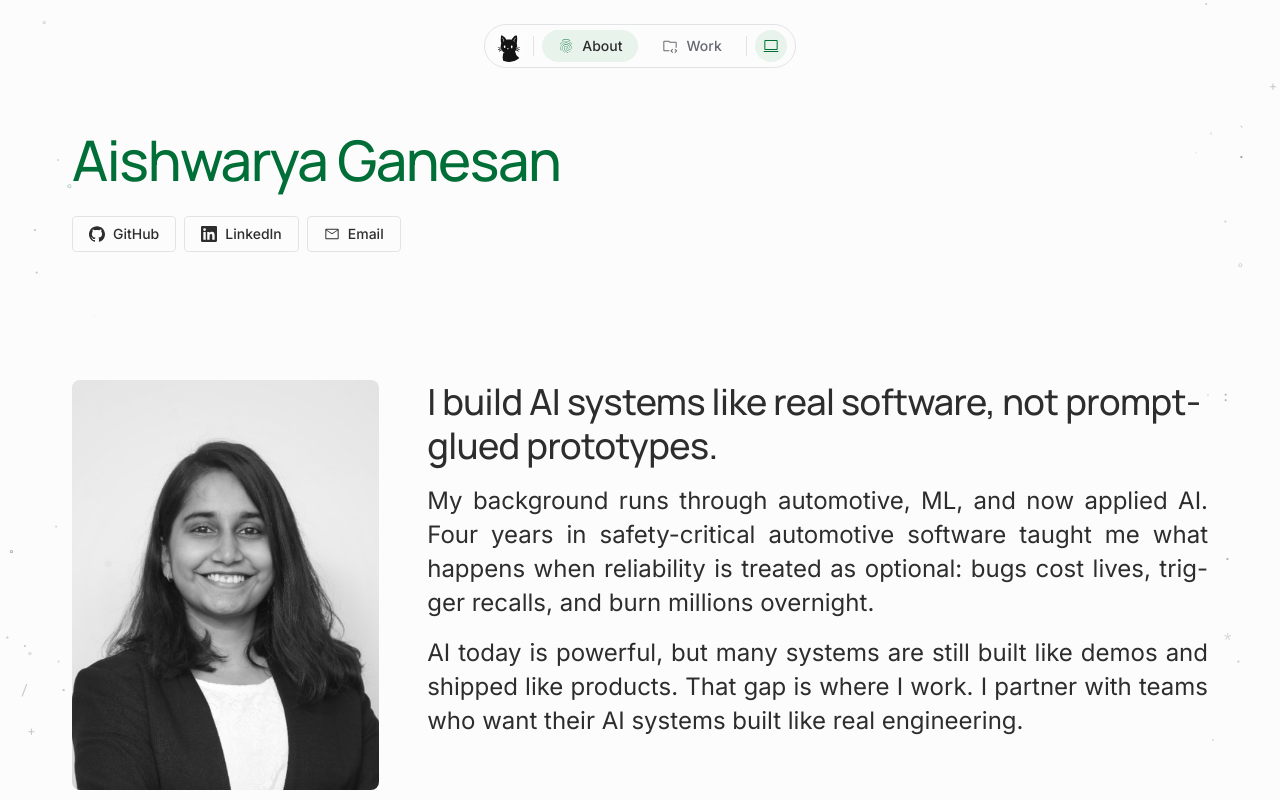
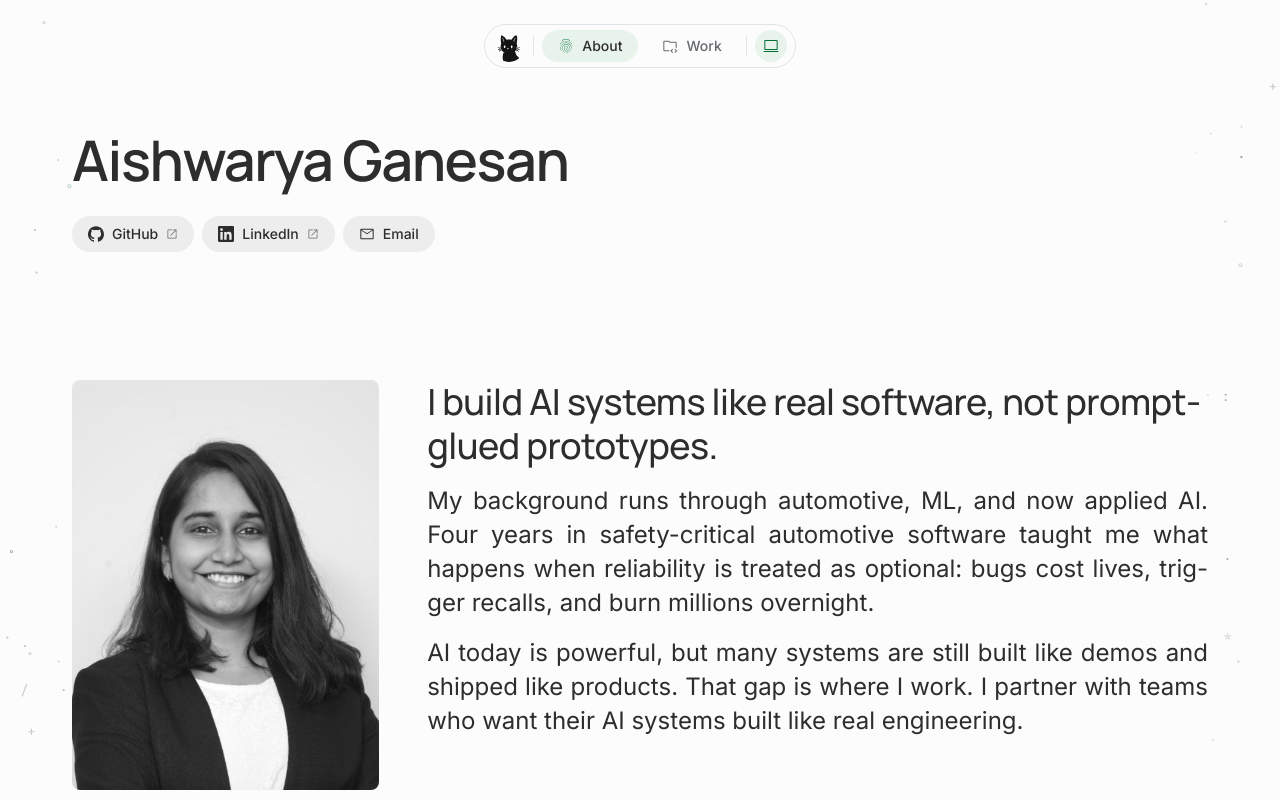
Before and after one commit to 95-ag/ag-portfolio, a Next.js app: page /about in a window 1280 px wide. Shown: the top 800 px of the page. Built offline with nearby package versions, Linux system fonts and the light colour scheme.

Commit message:
feat: unify social and project links into soft-filled LinkPill

```diff
--- a/src/app/about/page.tsx
+++ b/src/app/about/page.tsx
@@ -9,7 +9,7 @@ import { Stack } from "@/components/layout/stack";
 import { Button } from "@/components/ui/button";
 import { CopyLink } from "@/components/ui/copy-link";
 import { Heading } from "@/components/ui/heading";
-import { SocialLink } from "@/components/ui/social-link";
+import { LinkPill } from "@/components/ui/link-pill";
 import { Tag } from "@/components/ui/tag";
 import { getAbout } from "@/lib/content/about";
 
@@ -28,34 +28,34 @@ export default function AboutPage() {
         <div className="flex flex-col gap-[var(--spacing-2xl)] md:gap-[var(--spacing-3xl)] xl:gap-[var(--spacing-5xl)]">
           {/* Identity header */}
           <header className="flex flex-col gap-[var(--spacing-lg)]">
-            <Heading level={1} type="display-accent">
+            <Heading level={1} type="display-primary">
               {about.name}
             </Heading>
             <div className="flex flex-wrap items-center gap-[var(--spacing-sm)]">
               {about.socials.github && (
-                <SocialLink
+                <LinkPill
                   href={about.socials.github}
                   icon={<GitHubIcon size={16} />}
                   external
                 >
                   GitHub
-                </SocialLink>
+                </LinkPill>
               )}
               {about.socials.linkedin && (
-                <SocialLink
+                <LinkPill
                   href={about.socials.linkedin}
                   icon={<LinkedInIcon size={16} />}
                   external
                 >
                   LinkedIn
-                </SocialLink>
+                </LinkPill>
               )}
-              <SocialLink
+              <LinkPill
                 href={`mailto:${about.contactEmail}`}
                 icon={<MailIcon size={16} />}
               >
                 Email
-              </SocialLink>
+              </LinkPill>
             </div>
           </header>
 
--- a/src/components/project/project-header.tsx
+++ b/src/components/project/project-header.tsx
@@ -2,8 +2,8 @@ import { GitHubIcon } from "@/components/icons/brands/github";
 import { ArticleIcon } from "@/components/icons/material/article";
 import { DeployedCodeIcon } from "@/components/icons/material/deployed-code";
 import { DescriptionIcon } from "@/components/icons/material/description";
-import { OpenInNewIcon } from "@/components/icons/material/open-in-new";
 import { SlideshowIcon } from "@/components/icons/material/slideshow";
+import { LinkPill } from "@/components/ui/link-pill";
 import { Tag } from "@/components/ui/tag";
 import type { ProjectFrontmatter } from "@/lib/schemas/project";
 
@@ -63,18 +63,13 @@ export function ProjectHeader({ frontmatter: fm }: ProjectHeaderProps) {
               const Icon = meta?.Icon;
               return (
                 <li key={key}>
-                  <a
+                  <LinkPill
                     href={url as string}
-                    target="_blank"
-                    rel="noopener noreferrer"
-                    className="group interactive-label font-semibold inline-flex items-center gap-[var(--spacing-md)] rounded-[var(--radius-sm)] px-[var(--spacing-sm)] py-[var(--spacing-xs)] text-[var(--on-surface)] transition-all duration-[var(--duration-fast)] hover:bg-[var(--accent-muted)] hover:text-[var(--accent)] active:opacity-70"
+                    icon={Icon ? <Icon /> : null}
+                    external
                   >
-                    {Icon && <Icon />}
                     {label}
-                    <span className="text-[var(--on-surface-muted)] transition-all duration-[var(--duration-fast)] group-hover:translate-x-[2px] group-hover:text-[var(--accent)]">
-                      <OpenInNewIcon size={12} />
-                    </span>
-                  </a>
+                  </LinkPill>
                 </li>
               );
             })}
--- /dev/null
+++ b/src/components/ui/link-pill.tsx
@@ -0,0 +1,34 @@
+import { OpenInNewIcon } from "@/components/icons/material/open-in-new";
+
+interface LinkPillProps {
+  href: string;
+  icon: React.ReactNode;
+  children: React.ReactNode;
+  external?: boolean;
+}
+
+// Soft-filled pill link shared by the About identity row and project-header
+// links. `external` drives both the new-tab attributes and the trailing
+// open-in-new icon, so mailto links omit both.
+export function LinkPill({
+  href,
+  icon,
+  children,
+  external = false,
+}: LinkPillProps) {
+  return (
+    <a
+      href={href}
+      {...(external ? { target: "_blank", rel: "noopener noreferrer" } : {})}
+      className="group inline-flex h-9 items-center gap-[var(--spacing-sm)] rounded-[var(--radius-pill)] bg-[var(--surface-raised)] px-[var(--spacing-md)] interactive-label text-[var(--on-surface)] transition-colors duration-[var(--duration-fast)] hover:bg-[var(--accent-muted)] hover:text-[var(--accent)] active:opacity-70 focus-visible:outline-2 focus-visible:outline-offset-2 focus-visible:outline-[var(--focus-ring)]"
+    >
+      {icon}
+      {children}
+      {external && (
+        <span className="text-[var(--on-surface-muted)] transition-all duration-[var(--duration-fast)] group-hover:translate-x-[2px] group-hover:text-[var(--accent)]">
+          <OpenInNewIcon size={12} />
+        </span>
+      )}
+    </a>
+  );
+}
--- a/src/components/ui/social-link.tsx
+++ /dev/null
@@ -1,24 +0,0 @@
-interface SocialLinkProps {
-  href: string;
-  icon: React.ReactNode;
-  children: React.ReactNode;
-  external?: boolean;
-}
-
-export function SocialLink({
-  href,
-  icon,
-  children,
-  external = false,
-}: SocialLinkProps) {
-  return (
-    <a
-      href={href}
-      {...(external ? { target: "_blank", rel: "noopener noreferrer" } : {})}
-      className="inline-flex h-9 items-center gap-[var(--spacing-sm)] rounded-[var(--radius-sm)] border border-[var(--outline-variant)] px-[var(--spacing-md)] interactive-label text-[var(--on-surface)] transition-colors duration-[var(--duration-fast)] hover:border-[var(--outline)] hover:bg-[var(--surface-raised)] focus-visible:outline-2 focus-visible:outline-offset-2 focus-visible:outline-[var(--focus-ring)]"
-    >
-      {icon}
-      {children}
-    </a>
-  );
-}
```
